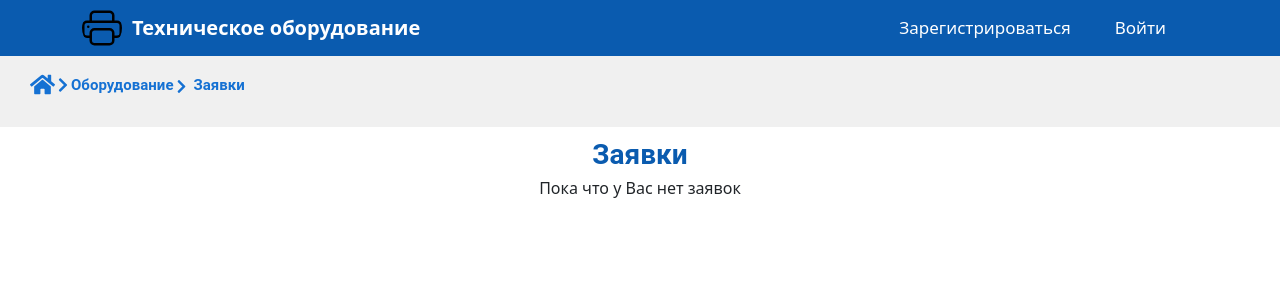
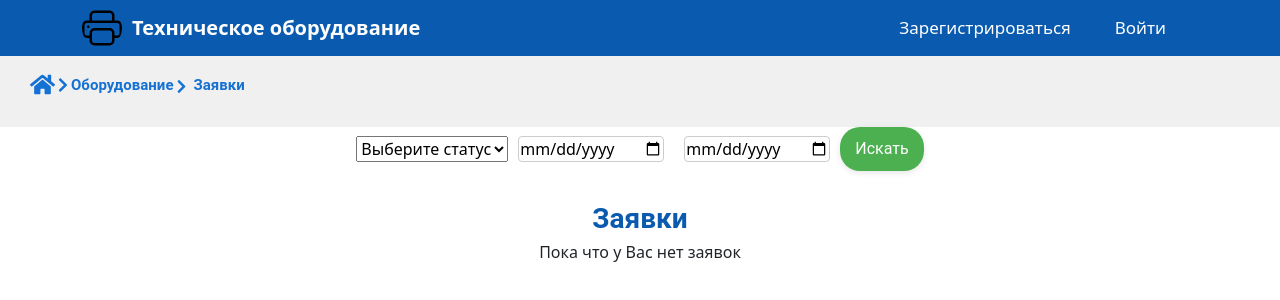
Before and after one commit to Gvidow/technical-equipment-frontend, a React (Vite) app: page /equipment/requests in a window 1280 px wide. Shown: the top 300 px of the page. Built offline with nearby package versions, Linux system fonts and the light colour scheme.

Commit message:
spa add: 2 page for authorized user done

```diff
--- a/src/actions/requestActions.js
+++ b/src/actions/requestActions.js
@@ -1,46 +1,82 @@
 import axios from 'axios';
-import { getRequestsSuccess } from '../slices/requestSlice'
+import { getRequestsSuccess,
+  setSearchUsername, setMaxDate, setMinDate, setStatus } from '../slices/requestSlice'
 
-export const getRequests = (token_type, access_token) => async (dispatch) => {
+import { format } from 'date-fns';
+
+const formatDate = (inputDate) => {
+  console.log('eeeeeeee',inputDate)
+  const dateObject = new Date(inputDate);
+
+  const formattedDate = format(dateObject, 'dd.MM.yyyy');
+  console.log(formattedDate)
+  return formattedDate;
+};
+
+export const getRequests = (token_type, access_token) => async (dispatch, getState) => {
   try {
-    const response = await axios.get(`/api/v1/request/list`, {
+    const { minDate, maxDate, status, username } = getState().request;
+
+    const response = await axios.get(`/api/v1/request/list?status=${status}${minDate !== '' ? `&formatedAfter=${formatDate(minDate)}` : ''}${maxDate !== '' ? `&formatedBefore=${formatDate(maxDate)}` : ''}`, {
       withCredentials: true,
       headers: {
         Authorization: `${token_type} ${access_token}`
       }
     });
-    console.log(response.data.body)
-    dispatch(getRequestsSuccess(response.data.body));
+
+    const filterData = filterRequestsUser(response.data.body || [], username);
+
+    // console.log(filterData);
+    dispatch(getRequestsSuccess(filterData));
   } catch (error) {
     console.error('Ошибка получения списка заявок:', error);
   }
 };
 
-export const filterApplicationsUser = (
+export const filterRequestsUser = (
   data,
-  nameUser,
+  username,
 ) => {
-  console.log(data)
-  const filteredData = data.filter((application) => {
-    // const applicationNameMatches = application.creator_profile.username.toLowerCase().includes(nameUser.toLowerCase());
-    return true;
+  const filteredData = data.filter((request) => {
+    const requestNameMatches = request.creator_profile.username.toLowerCase().includes(username.toLowerCase());
+    return requestNameMatches;
   });
 
   return filteredData;
 };
 
-export const updateEquipmentResult = (id, modeling_id, new_result) => async () => {
-  try {
-    await axios.put(`http://localhost:80/api/applications/${id}/update_result_modeling/`,
-    {
-      modeling_id,
-      new_result,
-    },
-    {
-      withCredentials: true,
-    });
 
-  } catch (error) {
-    console.error('Ошибка при обновлении результата моделирования:', error);
-  }
-}
+export const setSearchUsernameAction = (searchUsername) => (dispatch) => {
+  dispatch(setSearchUsername(searchUsername));
+};
+
+export const setMinDateAction = (minDate) => (dispatch) => {
+  // const parseMinDate = convertDateString(minDate)
+  dispatch(setMinDate(minDate));
+};
+
+export const setMaxDateAction = (maxDate) => (dispatch) => {
+  // const parseMaxDate = convertDateString(maxDate)
+  dispatch(setMaxDate(maxDate));
+};
+
+export const setSearchStatusAction = (status) => (dispatch) => {
+  dispatch(setStatus(status));
+};
+
+
+// export const updateEquipmentResult = (id, modeling_id, new_result) => async () => {
+//   try {
+//     await axios.put(`/api/applications/${id}/update_result_modeling/`,
+//     {
+//       modeling_id,
+//       new_result,
+//     },
+//     {
+//       withCredentials: true,
+//     });
+
+//   } catch (error) {
+//     console.error('Ошибка при обновлении результата моделирования:', error);
+//   }
+// }
--- a/src/components/RequestDetail.jsx
+++ b/src/components/RequestDetail.jsx
@@ -3,7 +3,7 @@ import { useDispatch, useSelector } from 'react-redux';
 import { Link, useParams, useNavigate } from 'react-router-dom';
 import { getRequestById } from '../modules/get-request-byid.ts';
 import { setBucket, deleteEquipmentFromBucket, delBucket, sendBucket, updateEquipmentCountForBucket, setBucketID } from '../actions/bucketActions.js';
-import { updateEquipmentResult } from '../actions/requestActions.js'
+// import { updateEquipmentResult } from '../actions/requestActions.js'
 
 import CartPage from './CartPage.jsx';
 import NavbarTechnicalEquipment from './Navbar';
@@ -64,18 +64,18 @@ const RequestDetail = () => {
     fetchResults();
   }, [id]);
 
-  const handleResultChange = async (equipmentId, newValue) => {
-    try {
-      await dispatch(updateEquipmentResult(id, equipmentId, parseFloat(newValue)));
-      const response = await getApplicationById(id);
-      setEquipmentResults(response.body.equipments);
-      toast.success('Изменения записаны');
-    } catch (error) {
-      console.error('Ошибка при обновлении результата моделирования', error);
-    } finally {
-      // setEditedIndex(null);
-    }
-  };
+  // const handleResultChange = async (equipmentId, newValue) => {
+  //   try {
+  //     await dispatch(updateEquipmentResult(id, equipmentId, parseFloat(newValue)));
+  //     const response = await getApplicationById(id);
+  //     setEquipmentResults(response.body.equipments);
+  //     toast.success('Изменения записаны');
+  //   } catch (error) {
+  //     console.error('Ошибка при обновлении результата моделирования', error);
+  //   } finally {
+  //     // setEditedIndex(null);
+  //   }
+  // };
 
   const handleRemoveEquipment = (equipment_id) => {
     dispatch(deleteEquipmentFromBucket(equipment_id, user.token_type, user.access_token));
--- /dev/null
+++ b/src/components/RequestsPage.css
@@ -0,0 +1,26 @@
+.search-bar {
+    display: flex;
+    align-items: center;
+
+    margin-bottom: 20px;
+}
+.input-container {
+    display: flex;
+}
+
+input {
+    flex-grow: 0.2;
+    border: 1px solid #ccc;
+    border-radius: 4px;
+}
+
+#requests-search {
+    display: flex;
+    justify-content: center;
+    align-items: center;
+}
+
+#requests-search > div > input {
+    margin-right: 10px;
+    margin-left: 10px;
+}
--- a/src/components/RequestsPage.jsx
+++ b/src/components/RequestsPage.jsx
@@ -1,4 +1,4 @@
-import { useEffect } from 'react';
+import { useEffect, useState } from 'react';
 import { useDispatch, useSelector } from 'react-redux';
 import { getRequests } from '../actions/requestActions';
 import TableRow from './TableRow';
@@ -8,15 +8,15 @@ import Header from './Header';
 // import InputFieldApplications from './InputFieldApplications';
 
 import {
-//   setSearchValueAction,
-//   setMaxDateAction,
-//   setMinDateAction,
-//   setSearchStatusAction,
-  filterApplicationsUser,
+  setSearchUsernameAction,
+  setMinDateAction,
+  setMaxDateAction,
+  setSearchStatusAction
 } from '../actions/requestActions'
 
 
-import './CartPage.css'
+import './CartPage.css';
+import './RequestsPage.css';
 import NavbarTechnicalEquipment from './Navbar';
 
 
@@ -27,11 +27,13 @@ const RequestsPage = () => {
 
   let applications = useSelector((state) => state.request.requests);
 
-  const { minDate, maxDate, status, nameUser } = useSelector(
+  const { minDate, maxDate, status, username } = useSelector(
     (state) => state.request
   );
 
   const isModerator = (user && user.role === 'moderator') ? true : false;
+
+  const [selectedStatus, setSelectedStatus] = useState('');
 
   const handleGetRequests = async () => {
     if (user) {
@@ -39,24 +41,36 @@ const RequestsPage = () => {
       console.log(applications)
     }
   };
+
+  const handleInputChange = (event) => {
+    const { id, value } = event.target;
+    if (id === 'status-input') {
+      if (value === 'reset') {
+        setSelectedStatus('');
+        console.log('');
+        dispatch(setSearchStatusAction(''));
+      } else {
+        setSelectedStatus(value);
+        console.log(value);
+        dispatch(setSearchStatusAction(value));
+      }
+    } else if (id === 'formation-date-from-input') {
+      dispatch(setMinDateAction(value));
+    } else if (id === 'formation-date-to-input') {
+      dispatch(setMaxDateAction(value));
+    } else if (id === 'username-input') {
+      console.log('Updating username:', value);
+      dispatch(setSearchUsernameAction(value));
+    }
+  };
+
   useEffect(() => {
+    if (status !== '') {
+      setSelectedStatus(status);
+    }
     handleGetRequests();
   }, []);
 
-  // useEffect(() => {
-  //   const intervalId = setInterval(async () => {
-  //     try {
-  //       if (user) {
-  //         await dispatch(getRequests());
-  //       } else {
-  //         navigate('/modelings');
-  //       }
-  //     } catch (error) {
-  //       console.error('Ошибка во время получения заявок:', error);
-  //     }
-  //   }, SHORT_POLLING_INTERVAL);
-  //   return () => clearInterval(intervalId);
-  // }, []);
 
   return (
     <div>
@@ -76,6 +90,79 @@ const RequestsPage = () => {
           />
         )
       } */}
+      <div id='requests-search'>
+        <div className="search-bar">
+          {/* <input
+            type="text"
+            id="status-input"
+            placeholder="Статус"
+            value={status}
+            onChange={handleInputChange}
+          /> */}
+          <div>
+            {/* <label htmlFor="status-input">Статус:</label> */}
+            <select id="status-input" onChange={handleInputChange} value={selectedStatus}>
+              {/* {!selectedStatus && <option value="">Выберите статус</option>} */}
+              <option hidden disabled value="">Выберите статус</option>
+
+              <option
+                value="operation"
+                hidden={selectedStatus === 'operation'}
+                disabled={selectedStatus === 'operation'}
+              >
+                Сформирована
+              </option>
+
+              <option
+                value="completed"
+                hidden={selectedStatus === 'completed'}
+                disabled={selectedStatus === 'completed'}
+              >
+                Выполнена
+              </option>
+
+              <option
+                value="canceled"
+                hidden={selectedStatus === 'canceled'}
+                disabled={selectedStatus === 'canceled'}
+              >
+                Отклонена
+              </option>
+
+              {/* {selectedStatus && <option value="">Выберите статус</option>} */}
+              {selectedStatus && <option value="reset">Сбросить</option>}
+            </select>
+          </div>
+          <input
+            type="date"
+            id="formation-date-from-input"
+            placeholder="Дата создания от"
+            value={minDate}
+            onChange={handleInputChange}
+          />
+          <input
+            type="date"
+            id="formation-date-to-input"
+            placeholder="Дата создания до"
+            value={maxDate}
+            onChange={handleInputChange}
+          />
+          {/* {isModerator && (
+            <input
+              type="text"
+              id="username-input"
+              placeholder="Имя пользователя"
+              value={username}
+              onChange={handleInputChange}
+            />
+          )} */}
+          {/* <button type="button" id="search-button" onClick={handleGetRequests}></button> */}
+          <button type="button" class="add-to-cart-button" onClick={handleGetRequests}>
+            Искать
+          </button>
+        </div>
+      </div>
+
       <div className="applications-container">
         <div className='applications-title'>Заявки</div>
         {applications.length > 0 ? (
@@ -98,7 +185,7 @@ const RequestsPage = () => {
             </thead>
 
             <tbody>
-              {filterApplicationsUser(applications, nameUser).map((application) => (
+              {applications.map((application) => (
                   <TableRow
                     key={application.id}
                     application={application}
--- a/src/slices/requestSlice.js
+++ b/src/slices/requestSlice.js
@@ -4,14 +4,31 @@ const requestSlice = createSlice({
   name: 'request',
   initialState: {
     requests: [],
+    minDate: '',
+    maxDate: '',
+    status: '',
+    username: '',
   },
   reducers: {
     getRequestsSuccess: (state, action) => {
       state.requests = action.payload;
     },
+
+    setMinDate: (state, action) => {
+      return { ...state, minDate: action.payload };
+    },
+    setMaxDate: (state, action) => {
+      return { ...state, maxDate: action.payload };
+    },
+    setStatus: (state, action) => {
+      return { ...state, status: action.payload };
+    },
+    setSearchUsername: (state, action) => {
+      return { ...state, username: action.payload };
+    },
   },
 });
 
-export const { getRequestsSuccess } = requestSlice.actions;
+export const { getRequestsSuccess, setMinDate, setMaxDate, setStatus, setSearchUsername } = requestSlice.actions;
 
 export default requestSlice.reducer;
```
